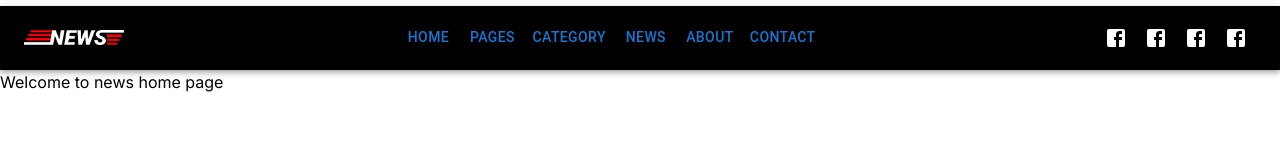
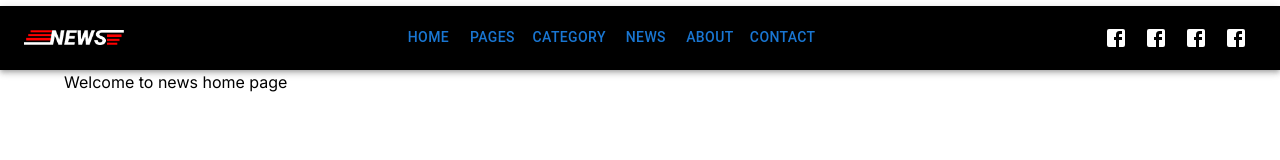
Before and after one commit to alrakib1/Dragon-News-Nextjs, a Next.js app: page / in a window 1280 px wide. Shown: the part 136-296 px from the top of the page. Built offline with nearby package versions, Linux system fonts and the light colour scheme.

Commit message:
added footer

```diff
--- a/src/app/globals.css
+++ b/src/app/globals.css
@@ -1,3 +1,11 @@
+@import url('https://fonts.googleapis.com/css2?family=Inter:wght@400;700&display=swap');
 @tailwind base;
 @tailwind components;
 @tailwind utilities;
+
+/* globals.css */
+
+
+body {
+  font-family: 'Inter', sans-serif;
+}
--- a/src/app/layout.js
+++ b/src/app/layout.js
@@ -1,9 +1,9 @@
-import { Inter } from "next/font/google";
+// RootLayout.js
+import React from 'react';
 import "./globals.css";
 import Navbar from "@/components/shared/Navbar";
 import Footer from "@/components/shared/Footer";
-
-const inter = Inter({ subsets: ["latin"] });
+import Container from "@mui/material/Container";
 
 export const metadata = {
   title: "The Dragon News",
@@ -13,12 +13,12 @@ export const metadata = {
 export default function RootLayout({ children }) {
   return (
     <html lang="en">
-      <body className={inter.className}>
+      <body>
         <Navbar />
- <div className="min-h-screen">
- {children}
- </div>
-      <Footer />
+        <Container className="min-h-screen">
+          {children}
+        </Container>
+        <Footer />
       </body>
     </html>
   );
--- a/src/app/page.jsx
+++ b/src/app/page.jsx
@@ -2,9 +2,9 @@ import React from 'react';
 
 const HomePage = () => {
   return (
-    <div>
+    <>
       <h1>Welcome to news home page</h1>
-    </div>
+    </>
   );
 };
 
```
Also changed, not shown: src/components/ui/LatestNews/LatestNews.jsx (added, +13 -0 lines).
